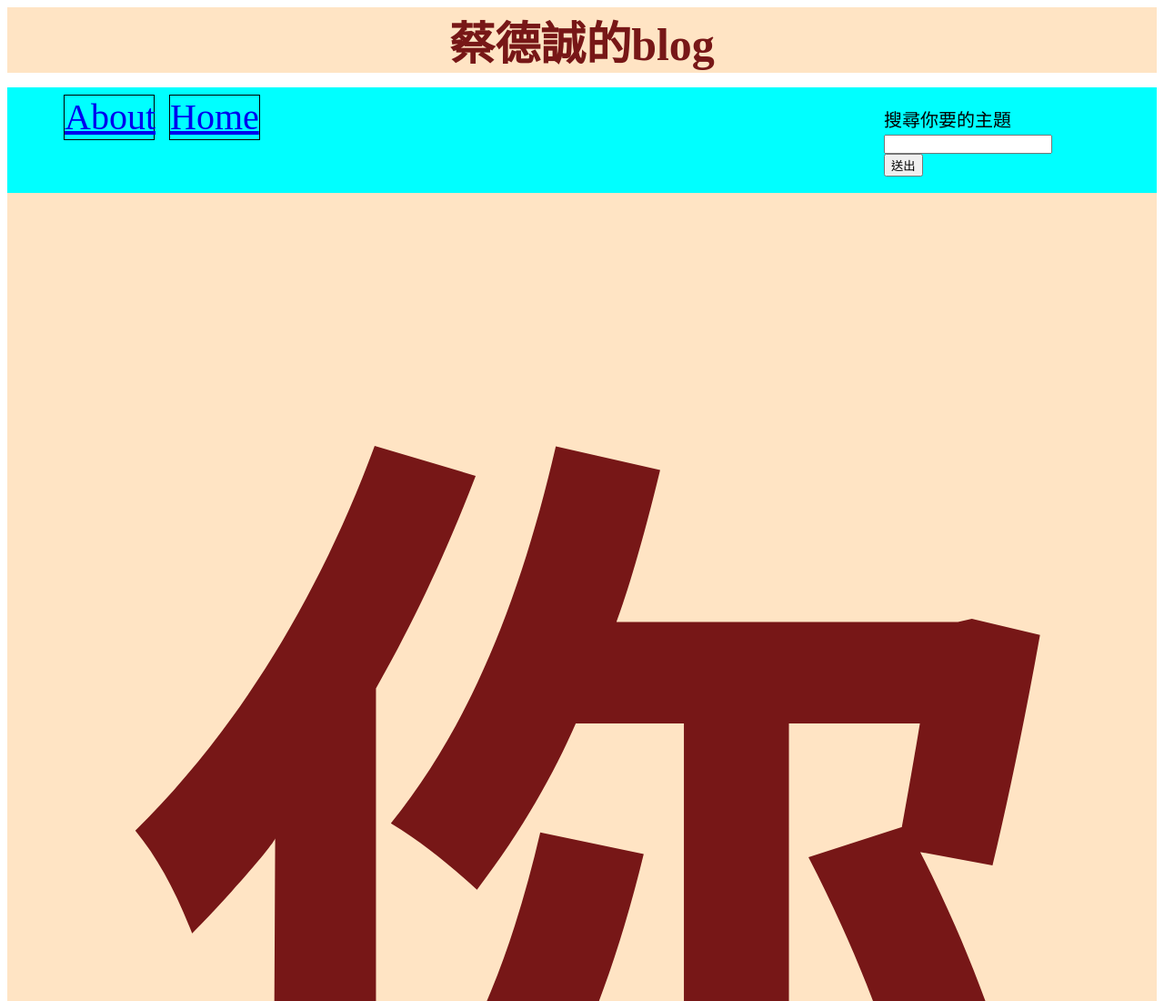
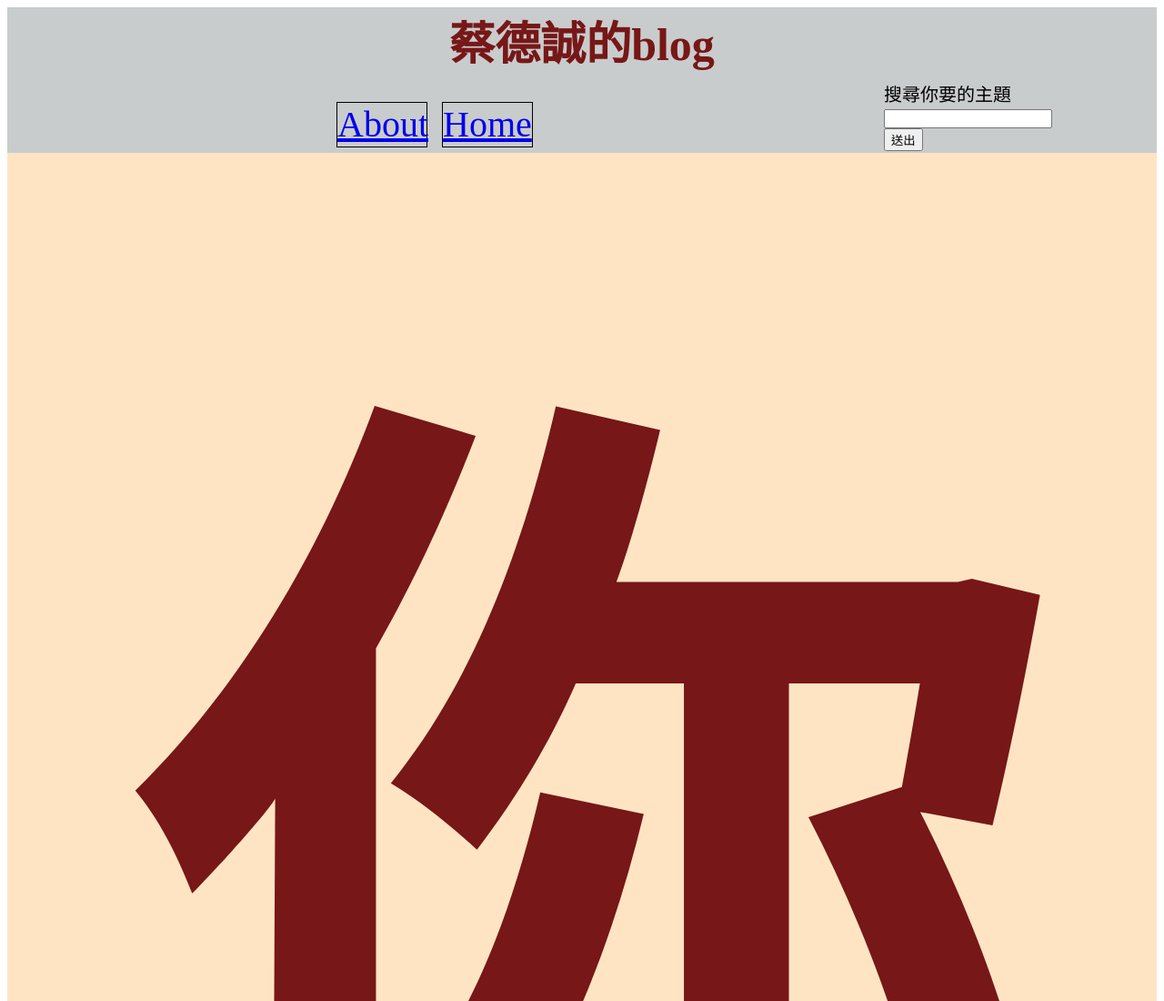
Before and after one commit to t8lionchion/mynote, a plain HTML site: page ex1.html in a window 1280 px wide. Shown: the top 1100 px of the page at 91% size. Drawn offline with Linux system fonts and the light colour scheme.

Commit message:
部落格header初步完成

```diff
--- a/ex1.css
+++ b/ex1.css
@@ -3,20 +3,22 @@
 }
 h1{
   margin: 0px;
-  background-color: bisque;
   text-align: center;
   font-size: 50px;
   color: rgb(119, 23, 23);
 }
 /* 上欄位CSS */
-aside{
-  background-color: aqua;
+header {
+  background-color: rgb(201, 204, 204);
   width: 100%;
-  height:5000px;
+  height:160px;
+  position: sticky;
+  z-index: 1000;
+  top: 0px;
+}
+
+.menu{
   position: absolute;
-}
-.menu{
-
   left: 300px;
   top:80px;
   width: 300px;
@@ -54,7 +56,7 @@ aside{
 .search{
   position: absolute;
   right: 100px;
-  top: 20px;
+  top: 80px;
   font-size: 20px;
   width: 200px;
   height: 100px;
--- a/ex1.html
+++ b/ex1.html
@@ -4,19 +4,14 @@
 <head>
     <meta charset="UTF-8">
     <meta name="viewport" content="width=device-width, initial-scale=1.0">
-    <title>Document</title>
+    <title>蔡德誠的blog</title>
     <link rel="stylesheet" href="ex1.css">
-
-
-
 </head>
 
 
 <body>
-    <h1>蔡德誠的blog</h1>
-    <div>
-    <aside style="position: sticky">
-
+    <header >
+        <h1>蔡德誠的blog</h1>
         <ul class="menu">
             <li class="menu_item"><a href="ex1.html">About</a></li>
             <li class="menu_item"><a href="ex1.html">Home</a></li>
@@ -26,12 +21,11 @@
             <input type="text">
             <button>送出</button>
         </div>
-        <article>
-            <h1>你好</h1>
-        </article>
-    </aside>
-    </div>
+    </header>
 
+    <article>
+        <h1>你好</h1>
+    </article>
 </body>
 
 </html>
```
